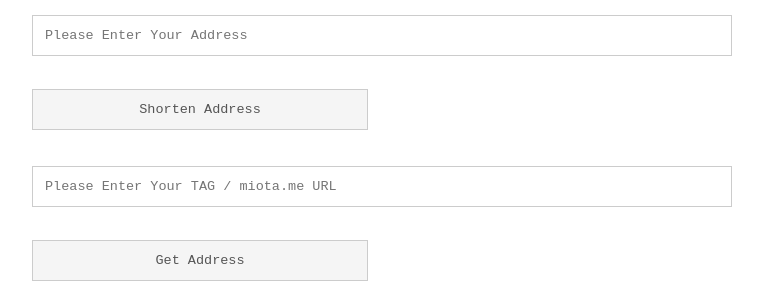
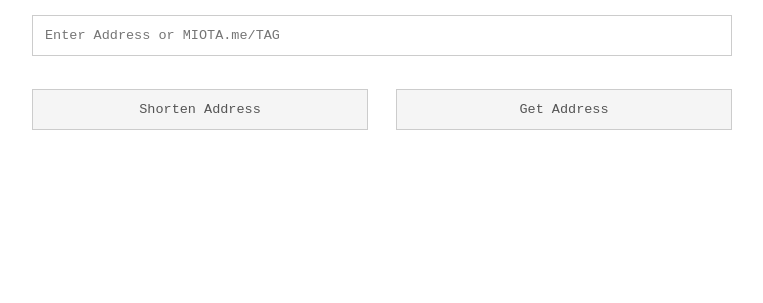
Before and after one commit to raafaell/miotame, a plain HTML site: page index.html in a window 1280 px wide. Shown: the part 453-756 px from the top of the page, without its empty margins (258-1021 px from the left). Drawn offline with nearby package versions, Linux system fonts and the light colour scheme; some packages are replaced by stand-ins of ours; no server answers; a script that the page names is missing.

Commit message:
merge inputfields

```diff
--- a/css/main.css
+++ b/css/main.css
@@ -102,6 +102,10 @@
     cursor: pointer;
   }
 
+  .tagbutton {
+    float: right;
+  }
+
   #copybtn {
     display: none;
   }
@@ -187,10 +191,6 @@
     display: none;
   }
 
-  .formhide {
-    display: none;
-  }
-
   .logoarea {
     padding-bottom: 30px;
   }
--- a/index.html
+++ b/index.html
@@ -27,24 +27,11 @@
     <div align="center">WARNING: ALWAYS CHECK IF THE LAST TRYTES OF THE URL MATCH THE ADDRESS!</div> </br>
 
     <div id="inputs">
-      <div class="AddressInput" id="AddressInput">
-        <form class="form">
-          <textarea class="input autoExpand" rows='1' type="text" id="UserAddress"
-            placeholder="Please Enter Your Address" maxlength="90"></textarea>
-          <input class="submitbtn" type="button" name="submit" value="Shorten Address" onclick="sendTransaction()">
-        </form>
-      </div>
-
-      </br>
-      </br>
-      <div class="TagInput" id="TagInput">
-        <form class="form">
-          <textarea class="input autoExpand" rows='1' type="text" id="UserTag"
-            placeholder="Please Enter Your TAG / miota.me URL" maxlength="45"></textarea>
-          <input class="submitbtn" type="button" name="submit" value="Get Address"
-            onclick="getAddressWithTag(document.getElementById('UserTag').value)">
-        </form>
-      </div>
+      <textarea class="input autoExpand" rows='1' type="text" id="UserInput" placeholder="Enter Address or MIOTA.me/TAG"
+        maxlength="90"></textarea>
+      <input class="submitbtn" type="button" name="submit" value="Shorten Address" onclick="sendTransaction()">
+      <input class="submitbtn tagbutton" type="button" name="submit" value="Get Address"
+        onclick="getAddressWithTag(document.getElementById('UserInput').value)">
     </div>
 
     <span class="urldata" id="urldata"></span>
--- a/js/app.js
+++ b/js/app.js
@@ -29,7 +29,7 @@
 
 async function sendTransaction() {
   try {
-    let address = document.getElementById("UserAddress").value
+    let address = document.getElementById("UserInput").value
     //remove spaces
     address = address.replace(/\s/g, '')
     if (address.length != 90) {
@@ -89,8 +89,7 @@
       return error('Invalid tag')
     }
     //hide input field and button
-    document.getElementById('AddressInput').style.display = "none";
-    document.getElementById('TagInput').style.display = "none";
+    document.getElementById('inputs').style.display = "none";
     document.getElementById('urldata').style.display = "block";
     document.getElementById('urldata').innerHTML = "Search transaction...";
 
```
